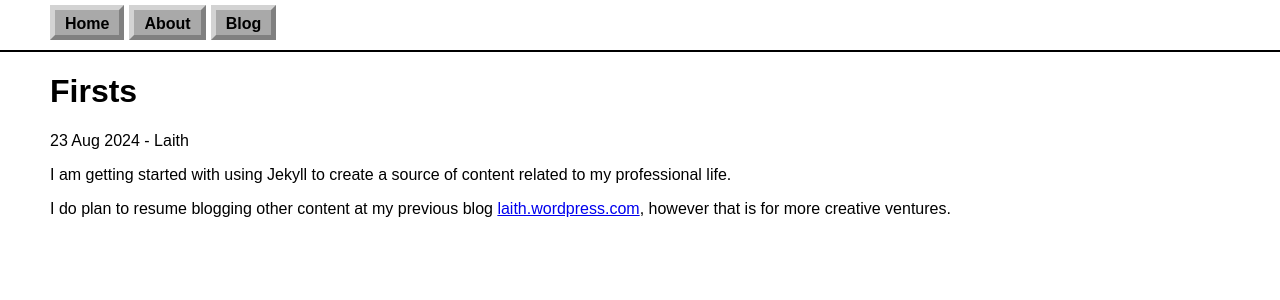
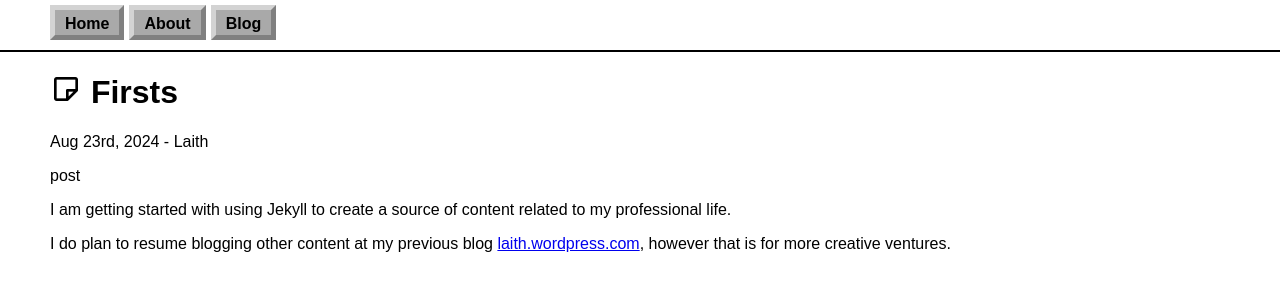
Before and after one commit to laithp/laithp.github.io, a Jekyll site: the page built from _posts/2024-08-23-firsts.md, in a window 1280 px wide. Shown: the top 300 px of the page. Built offline with Jekyll 4.4.1, drawn with Linux system fonts in a browser that asks for light colours.

Commit message:
Adding icons from boxicons

```diff
--- a/_layouts/default.html
+++ b/_layouts/default.html
@@ -3,6 +3,7 @@
   <head>
     <meta charset="utf-8">
     <title>{{ page.title }}</title>
+    <link href='https://unpkg.com/boxicons@2.1.4/css/boxicons.min.css' rel='stylesheet'>
     <link rel="stylesheet" href="/assets/css/styles.css">
   </head>
   <body>
--- a/_layouts/post.html
+++ b/_layouts/post.html
@@ -1,7 +1,7 @@
 ---
 layout: default
 ---
-<h1>{{ page.title }}</h1>
-<p>{{ page.date | date_to_string }} - {{ page.author }}</p>
-
+<h1><i class='bx bx-note'></i> {{ page.title }}</h1>
+<p>{{ page.date | date_to_string: "ordinal", "US" }} - {{ page.author }}</p>
+{{ page.layout }}
 {{ content }}
--- a/blog.html
+++ b/blog.html
@@ -6,8 +6,8 @@ title: Blog
 <ul>
   {% for post in site.posts %}
     <li>
-      <h2><a href="{{ post.url }}">{{ post.title }}</a></h2>
-      <span>{{ post.date | date: "%-Y-%-m-%d" }}</span>
+      <h2><a href="{{ post.url }}"><i class='bx bx-note'></i> {{ post.title }}</a></h2>
+      <span>{{ post.date | date_to_string: "ordinal", "US" }}</span>
       {{ post.excerpt }}
     </li>
   {% endfor %}
```
